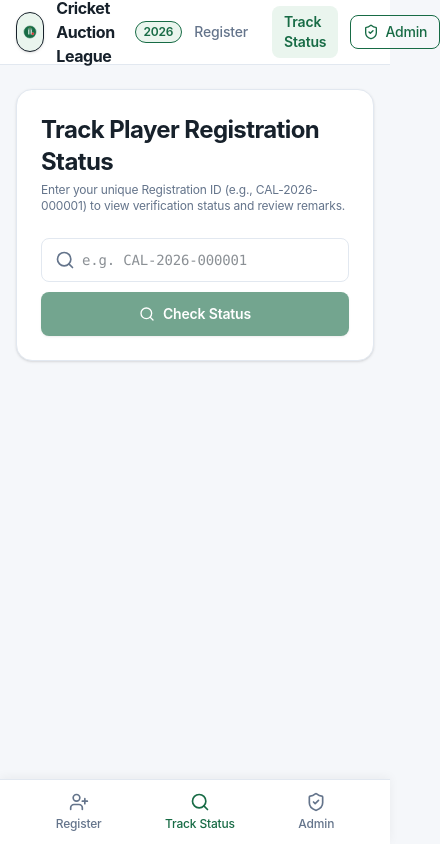
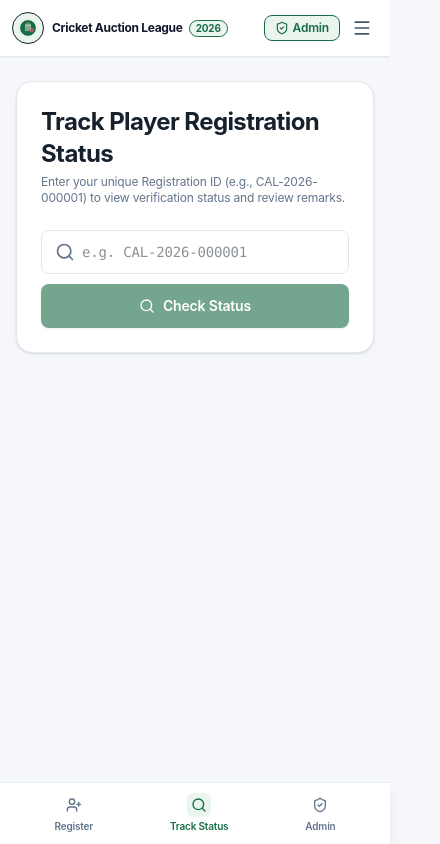
Before and after one commit to joshgedam1-svg/registration-form-, a Next.js app: page /track-status in a window 390 px wide. Shown: the whole page, 440 px wide, since content can reach past the window. Built offline with nearby package versions, Linux system fonts and the light colour scheme.

Commit message:
feat: 100% mobile-friendly responsive layout, PWA manifest, install prompt, and native bottom navigation

```diff
--- a/src/app/globals.css
+++ b/src/app/globals.css
@@ -37,6 +37,14 @@
 .no-scrollbar {
   -ms-overflow-style: none;
   scrollbar-width: none;
+}
+
+/* Safe area insets for modern mobile PWA / notch / home indicator */
+.safe-bottom {
+  padding-bottom: max(0.375rem, env(safe-area-inset-bottom));
+}
+.safe-top {
+  padding-top: max(0.5rem, env(safe-area-inset-top));
 }
 
 /* Custom brand colors aligned with the Cricket Auction League guidelines */
--- a/src/app/layout.tsx
+++ b/src/app/layout.tsx
@@ -1,12 +1,29 @@
-import type { Metadata } from 'next';
+import type { Metadata, Viewport } from 'next';
 import './globals.css';
+import PwaServiceWorkerRegister from '@/components/PwaServiceWorkerRegister';
+
+export const viewport: Viewport = {
+  themeColor: '#176B45',
+  width: 'device-width',
+  initialScale: 1,
+  maximumScale: 1,
+  userScalable: false,
+  viewportFit: 'cover'
+};
 
 export const metadata: Metadata = {
   title: 'Cricket Auction League | Player Registration & Tournament Portal',
   description: 'Official player registration and management portal for the Cricket Auction League tournament.',
+  manifest: '/manifest.json',
+  appleWebApp: {
+    capable: true,
+    statusBarStyle: 'default',
+    title: 'CAL 2026'
+  },
   icons: {
     icon: '/logo.svg',
-  },
+    apple: '/logo.svg'
+  }
 };
 
 export default function RootLayout({
@@ -26,6 +43,7 @@ export default function RootLayout({
       </head>
       <body className="min-h-full flex flex-col bg-canvas text-brand-dark antialiased">
         {children}
+        <PwaServiceWorkerRegister />
       </body>
     </html>
   );
--- a/src/components/MobileBottomNav.tsx
+++ b/src/components/MobileBottomNav.tsx
@@ -7,40 +7,52 @@ import { UserPlus, Search, ShieldCheck } from 'lucide-react';
 export default function MobileBottomNav() {
   const pathname = usePathname();
 
-  // Hide on admin routes
+  // Hide on admin routes (AdminLayout has its own responsive sidebar/drawer)
   if (pathname.startsWith('/admin')) {
     return null;
   }
 
   return (
-    <nav className="sm:hidden fixed bottom-0 inset-x-0 z-40 bg-white/95 backdrop-blur-md border-t border-brand-border py-2 px-6 flex justify-around items-center shadow-[0_-2px_10px_rgba(0,0,0,0.05)]">
+    <nav className="sm:hidden fixed bottom-0 inset-x-0 z-40 bg-white/95 backdrop-blur-md border-t border-slate-200/90 py-1.5 px-4 flex justify-around items-center shadow-lg safe-bottom">
       <Link
         href="/register"
-        className={`flex flex-col items-center gap-1 py-1 text-xs font-medium transition-colors ${
-          pathname === '/register' ? 'text-primary-green font-bold' : 'text-brand-muted hover:text-brand-dark'
+        className={`flex flex-col items-center gap-0.5 py-1 px-3 rounded-lg text-[10px] font-semibold transition-colors ${
+          pathname === '/register'
+            ? 'text-primary-green'
+            : 'text-slate-500 hover:text-slate-900'
         }`}
       >
-        <UserPlus className="w-5 h-5" />
+        <div className={`p-1 rounded-md ${pathname === '/register' ? 'bg-light-green text-primary-green' : ''}`}>
+          <UserPlus className="w-4 h-4" />
+        </div>
         <span>Register</span>
       </Link>
 
       <Link
         href="/track-status"
-        className={`flex flex-col items-center gap-1 py-1 text-xs font-medium transition-colors ${
-          pathname === '/track-status' ? 'text-primary-green font-bold' : 'text-brand-muted hover:text-brand-dark'
+        className={`flex flex-col items-center gap-0.5 py-1 px-3 rounded-lg text-[10px] font-semibold transition-colors ${
+          pathname === '/track-status'
+            ? 'text-primary-green'
+            : 'text-slate-500 hover:text-slate-900'
         }`}
       >
-        <Search className="w-5 h-5" />
+        <div className={`p-1 rounded-md ${pathname === '/track-status' ? 'bg-light-green text-primary-green' : ''}`}>
+          <Search className="w-4 h-4" />
+        </div>
         <span>Track Status</span>
       </Link>
 
       <Link
         href="/admin/dashboard"
-        className={`flex flex-col items-center gap-1 py-1 text-xs font-medium transition-colors ${
-          pathname.startsWith('/admin') ? 'text-primary-green font-bold' : 'text-brand-muted hover:text-brand-dark'
+        className={`flex flex-col items-center gap-0.5 py-1 px-3 rounded-lg text-[10px] font-semibold transition-colors ${
+          pathname.startsWith('/admin')
+            ? 'text-primary-green'
+            : 'text-slate-500 hover:text-slate-900'
         }`}
       >
-        <ShieldCheck className="w-5 h-5" />
+        <div className={`p-1 rounded-md ${pathname.startsWith('/admin') ? 'bg-light-green text-primary-green' : ''}`}>
+          <ShieldCheck className="w-4 h-4" />
+        </div>
         <span>Admin</span>
       </Link>
     </nav>
--- a/src/components/Navbar.tsx
+++ b/src/components/Navbar.tsx
@@ -1,62 +1,132 @@
 'use client';
 
+import { useState } from 'react';
 import Link from 'next/link';
 import { usePathname } from 'next/navigation';
-import { ShieldCheck, UserCheck, Search, ShieldAlert, LogIn } from 'lucide-react';
+import {
+  ShieldCheck,
+  Search,
+  Menu,
+  X,
+  UserPlus,
+  Download,
+  Sparkles
+} from 'lucide-react';
 
 export default function Navbar() {
   const pathname = usePathname();
+  const [mobileMenuOpen, setMobileMenuOpen] = useState(false);
+
+  // If in admin routes, AdminLayout handles its own header and sidebar
+  const isAdminRoute = pathname.startsWith('/admin');
+
+  if (isAdminRoute) {
+    return null;
+  }
+
+  const navLinks = [
+    { label: 'Register Player', href: '/register', icon: UserPlus },
+    { label: 'Track Status', href: '/track-status', icon: Search },
+    { label: 'Admin Portal', href: '/admin/dashboard', icon: ShieldCheck }
+  ];
 
   return (
-    <header className="sticky top-0 z-40 bg-white/95 backdrop-blur-md border-b border-brand-border">
-      <div className="max-w-5xl mx-auto px-4 h-16 flex items-center justify-between">
-        {/* Brand */}
-        <Link href="/register" className="flex items-center gap-3 group">
-          <div className="w-10 h-10 rounded-full bg-light-green border border-primary-green/20 flex items-center justify-center p-1.5 shadow-sm group-hover:scale-105 transition-transform">
-            <img src="/logo.svg" alt="Cricket Auction League Logo" className="w-full h-full object-contain" />
+    <header className="sticky top-0 z-40 bg-white/95 backdrop-blur-md border-b border-slate-200/80 shadow-2xs">
+      <div className="max-w-5xl mx-auto px-3 sm:px-4 h-14 sm:h-16 flex items-center justify-between gap-2">
+        {/* Brand - Clean & Never Wraps on mobile */}
+        <Link href="/register" className="flex items-center gap-2 sm:gap-2.5 min-w-0 shrink">
+          <div className="w-8 h-8 sm:w-9 sm:h-9 rounded-full bg-light-green border border-primary-green/20 flex items-center justify-center p-1.5 shadow-2xs shrink-0">
+            <img src="/logo.svg" alt="CAL Logo" className="w-full h-full object-contain" />
           </div>
-          <div>
-            <div className="flex items-center gap-2">
-              <span className="font-bold text-base text-brand-dark tracking-tight">Cricket Auction League</span>
-              <span className="inline-flex items-center px-2 py-0.5 rounded-full text-xs font-semibold bg-light-green text-primary-green border border-primary-green/20">
+          <div className="min-w-0">
+            <div className="flex items-center gap-1.5">
+              <span className="font-bold text-xs sm:text-sm text-slate-900 tracking-tight whitespace-nowrap truncate">
+                Cricket Auction League
+              </span>
+              <span className="px-1.5 py-0.2 rounded-full text-[10px] font-bold bg-light-green text-primary-green border border-primary-green/20 shrink-0">
                 2026
               </span>
             </div>
-            <p className="text-xs text-brand-muted hidden sm:block">Official Tournament Player Registration</p>
+            <p className="text-[10px] text-slate-400 hidden sm:block leading-tight">
+              Official Player Registration & Tournament Docket
+            </p>
           </div>
         </Link>
 
-        {/* Desktop Links */}
-        <nav className="flex items-center gap-3">
-          <Link
-            href="/register"
-            className={`px-3 py-1.5 rounded-lg text-sm font-medium transition-colors ${
-              pathname === '/register'
-                ? 'bg-light-green text-primary-green font-semibold'
-                : 'text-brand-muted hover:text-brand-dark hover:bg-gray-100'
-            }`}
-          >
-            Register
-          </Link>
-          <Link
-            href="/track-status"
-            className={`px-3 py-1.5 rounded-lg text-sm font-medium transition-colors ${
-              pathname === '/track-status'
-                ? 'bg-light-green text-primary-green font-semibold'
-                : 'text-brand-muted hover:text-brand-dark hover:bg-gray-100'
-            }`}
-          >
-            Track Status
-          </Link>
+        {/* Desktop Navigation Links */}
+        <nav className="hidden md:flex items-center gap-1.5 shrink-0">
+          {navLinks.map((link) => {
+            const active = pathname === link.href;
+            const Icon = link.icon;
+            return (
+              <Link
+                key={link.href}
+                href={link.href}
+                className={`inline-flex items-center gap-1.5 px-3 py-1.5 rounded-lg text-xs font-semibold transition-colors ${
+                  active
+                    ? 'bg-light-green text-primary-green border border-primary-green/20'
+                    : 'text-slate-600 hover:text-slate-900 hover:bg-slate-100'
+                }`}
+              >
+                <Icon className="w-3.5 h-3.5" />
+                <span>{link.label}</span>
+              </Link>
+            );
+          })}
+        </nav>
+
+        {/* Mobile Right Controls: Admin Quick Pill + Hamburger Button */}
+        <div className="flex md:hidden items-center gap-1.5 shrink-0">
           <Link
             href="/admin/dashboard"
-            className="inline-flex items-center gap-1.5 px-3 py-1.5 rounded-lg text-sm font-medium text-primary-green border border-primary-green/30 hover:bg-light-green transition-colors"
+            className="inline-flex items-center gap-1 px-2.5 py-1 rounded-lg text-xs font-semibold text-primary-green bg-light-green border border-primary-green/20"
           >
-            <ShieldCheck className="w-4 h-4" />
+            <ShieldCheck className="w-3.5 h-3.5" />
             <span>Admin</span>
           </Link>
-        </nav>
+
+          <button
+            onClick={() => setMobileMenuOpen(!mobileMenuOpen)}
+            className="p-1.5 rounded-lg text-slate-600 hover:text-slate-900 hover:bg-slate-100 transition-colors"
+            aria-label="Toggle navigation menu"
+          >
+            {mobileMenuOpen ? <X className="w-5 h-5" /> : <Menu className="w-5 h-5" />}
+          </button>
+        </div>
       </div>
+
+      {/* Mobile Dropdown Menu Drawer */}
+      {mobileMenuOpen && (
+        <div className="md:hidden border-t border-slate-100 bg-white/98 px-4 py-3 space-y-1 shadow-lg animate-in slide-in-from-top-2 duration-150">
+          {navLinks.map((link) => {
+            const active = pathname === link.href;
+            const Icon = link.icon;
+            return (
+              <Link
+                key={link.href}
+                href={link.href}
+                onClick={() => setMobileMenuOpen(false)}
+                className={`flex items-center justify-between px-3 py-2.5 rounded-lg text-xs font-semibold transition-colors ${
+                  active
+                    ? 'bg-light-green text-primary-green border border-primary-green/20'
+                    : 'text-slate-700 hover:bg-slate-50'
+                }`}
+              >
+                <div className="flex items-center gap-2">
+                  <Icon className="w-4 h-4 text-primary-green" />
+                  <span>{link.label}</span>
+                </div>
+                {active && <span className="w-1.5 h-1.5 rounded-full bg-primary-green" />}
+              </Link>
+            );
+          })}
+
+          <div className="pt-2 border-t border-slate-100 flex items-center justify-between text-[11px] text-slate-400">
+            <span>CAL 2026 PWA Mobile Edition</span>
+            <span className="text-emerald-700 font-semibold">100% App Ready</span>
+          </div>
+        </div>
+      )}
     </header>
   );
 }
--- /dev/null
+++ b/src/components/PwaServiceWorkerRegister.tsx
@@ -0,0 +1,84 @@
+'use client';
+
+import { useEffect, useState } from 'react';
+import { Download, X } from 'lucide-react';
+
+export default function PwaServiceWorkerRegister() {
+  const [deferredPrompt, setDeferredPrompt] = useState<any>(null);
+  const [showInstallBanner, setShowInstallBanner] = useState(false);
+
+  useEffect(() => {
+    // 1. Register service worker
+    if ('serviceWorker' in navigator) {
+      navigator.serviceWorker
+        .register('/sw.js')
+        .catch((err) => console.log('SW registration error:', err));
+    }
+
+    // 2. Capture mobile PWA install prompt
+    const handler = (e: Event) => {
+      e.preventDefault();
+      setDeferredPrompt(e);
+      // Show install prompt if not previously dismissed
+      const dismissed = sessionStorage.getItem('cal_pwa_dismissed');
+      if (!dismissed) {
+        setShowInstallBanner(true);
+      }
+    };
+
+    window.addEventListener('beforeinstallprompt', handler);
+
+    return () => {
+      window.removeEventListener('beforeinstallprompt', handler);
+    };
+  }, []);
+
+  const handleInstallClick = async () => {
+    if (!deferredPrompt) return;
+    deferredPrompt.prompt();
+    const { outcome } = await deferredPrompt.userChoice;
+    if (outcome === 'accepted') {
+      setShowInstallBanner(false);
+    }
+    setDeferredPrompt(null);
+  };
+
+  const handleDismiss = () => {
+    setShowInstallBanner(false);
+    sessionStorage.setItem('cal_pwa_dismissed', 'true');
+  };
+
+  if (!showInstallBanner) return null;
+
+  return (
+    <div className="fixed bottom-16 sm:bottom-4 left-3 right-3 sm:left-auto sm:right-4 z-50 animate-in slide-in-from-bottom-4 duration-300">
+      <div className="bg-slate-900 text-white p-3 sm:p-3.5 rounded-xl shadow-2xl border border-slate-700/80 flex items-center justify-between gap-3 max-w-sm sm:max-w-md mx-auto">
+        <div className="flex items-center gap-2.5 min-w-0">
+          <div className="w-9 h-9 rounded-lg bg-primary-green p-1.5 shrink-0 flex items-center justify-center">
+            <img src="/logo.svg" alt="CAL App" className="w-full h-full object-contain invert brightness-0" />
+          </div>
+          <div className="min-w-0">
+            <p className="text-xs font-bold leading-tight truncate">Install CAL 2026 App</p>
+            <p className="text-[11px] text-slate-400 leading-tight truncate">Add to mobile home screen for quick access</p>
+          </div>
+        </div>
+
+        <div className="flex items-center gap-1.5 shrink-0">
+          <button
+            onClick={handleInstallClick}
+            className="px-2.5 py-1.5 rounded-lg bg-primary-green hover:bg-primary-dark text-white text-xs font-semibold flex items-center gap-1 shadow-sm transition-all"
+          >
+            <Download className="w-3.5 h-3.5" />
+            <span>Install</span>
+          </button>
+          <button
+            onClick={handleDismiss}
+            className="p-1 rounded-lg text-slate-400 hover:text-white hover:bg-slate-800 transition-colors"
+          >
+            <X className="w-4 h-4" />
+          </button>
+        </div>
+      </div>
+    </div>
+  );
+}
```
Also changed, not shown: public/sw.js (+38 -2 lines), public/manifest.json (added).
